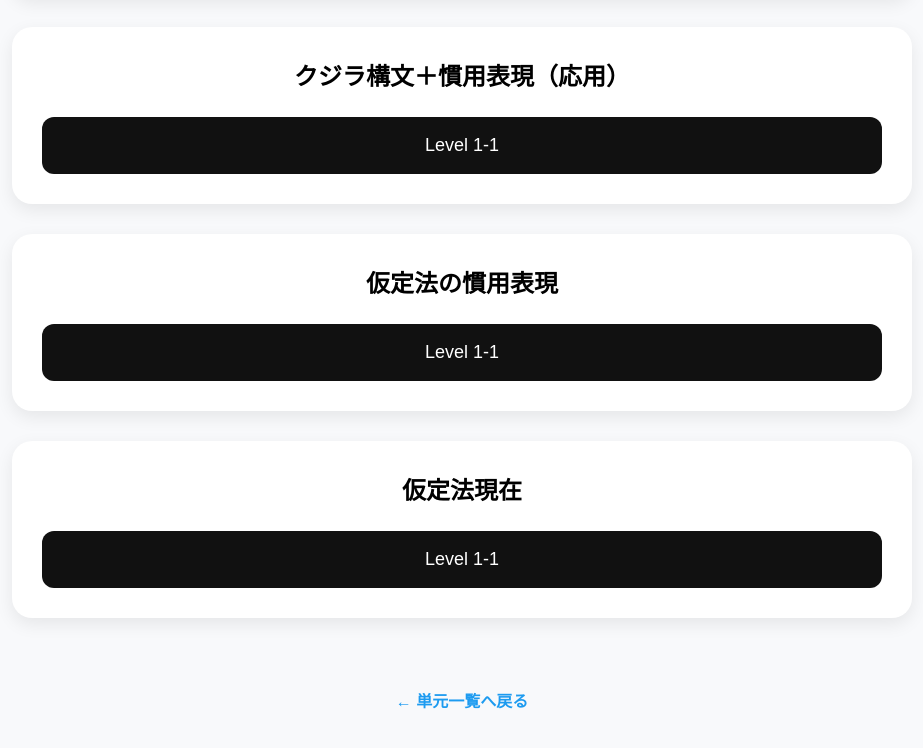
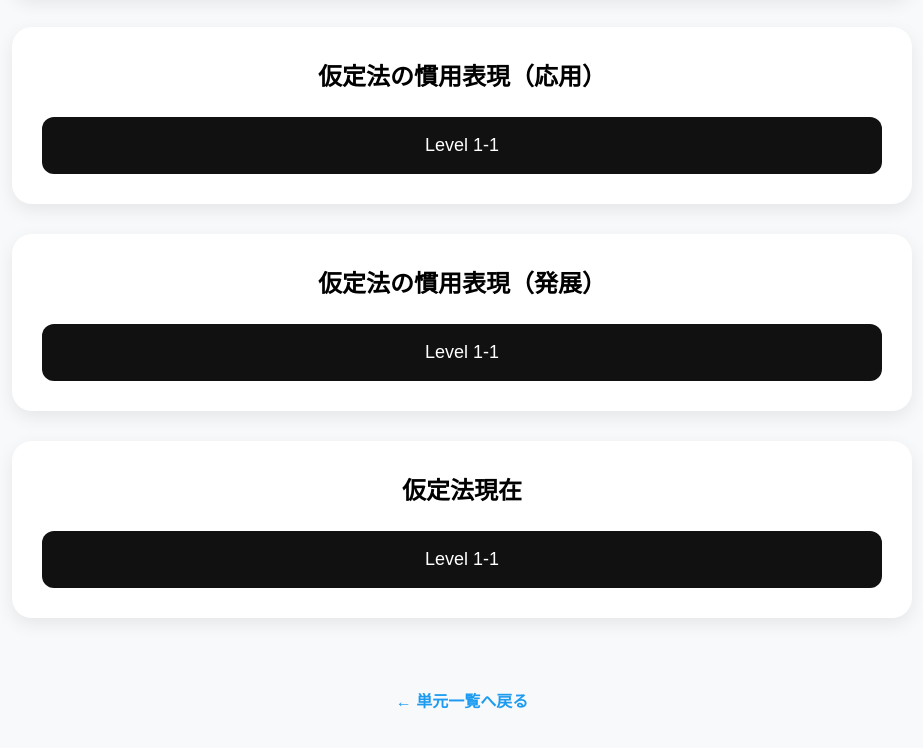
Before and after one commit to alphaenglishlab/website, a plain HTML site: page subjunctive.html in a window 1280 px wide. Shown: the part 846-1594 px from the top of the page, without its empty margins (178-1101 px from the left). Drawn offline with Linux system fonts and the light colour scheme.

Commit message:
Remove whale comparison lesson from subjunctive course and link corrected idiom PDF

```diff
--- a/subjunctive.html
+++ b/subjunctive.html
@@ -32,11 +32,11 @@ p{color:#666;margin-bottom:40px}
 <a class="btn" href="仮定法_混合仮定法・基本慣用表現_レベル1-1.pdf" target="_blank" rel="noopener">Level 1-1</a>
 </div>
 <div class="section">
-<h2>クジラ構文＋慣用表現（応用）</h2>
-<a class="btn" href="仮定法_クジラ構文・慣用表現応用_レベル1-1.pdf" target="_blank" rel="noopener">Level 1-1</a>
+<h2>仮定法の慣用表現（応用）</h2>
+<a class="btn" href="仮定法_慣用表現応用_レベル1-1.pdf" target="_blank" rel="noopener">Level 1-1</a>
 </div>
 <div class="section">
-<h2>仮定法の慣用表現</h2>
+<h2>仮定法の慣用表現（発展）</h2>
 <a class="btn" href="仮定法_仮定法の慣用表現_レベル1-1.pdf" target="_blank" rel="noopener">Level 1-1</a>
 </div>
 <div class="section">
```
